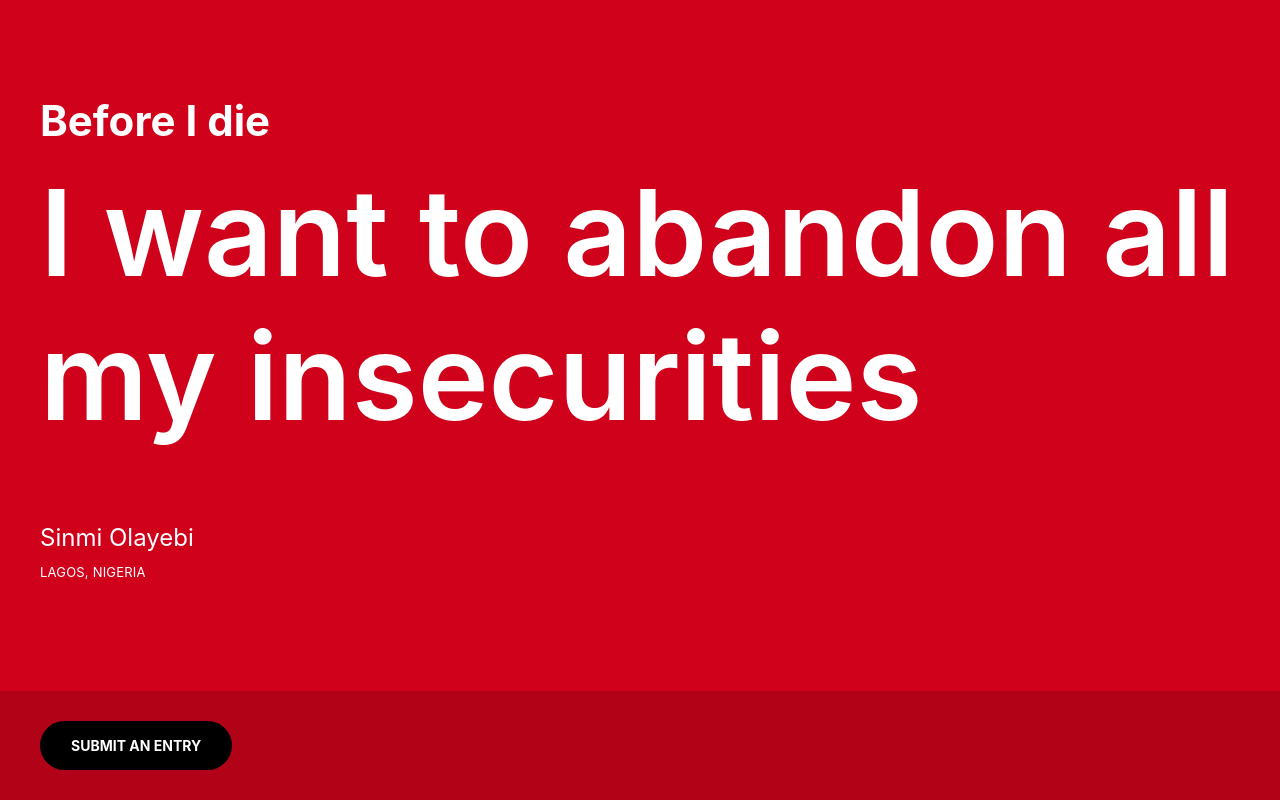
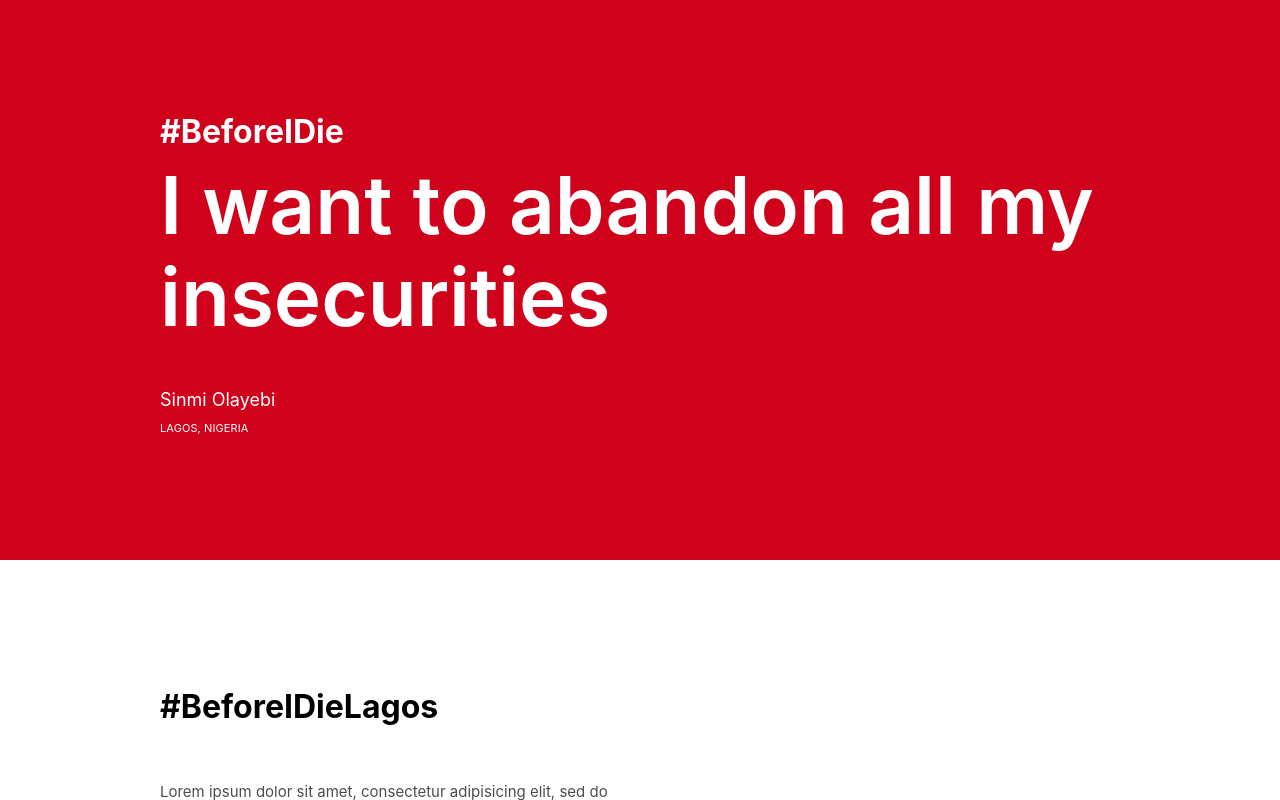
Before and after one commit to iShomala/BeforeIDie, a website: page index.html in a window 1280 px wide. Drawn offline with Linux system fonts and the light colour scheme; files that its build step writes are made by us from their sources.

Commit message:
Animate changes in line height

```diff
--- a/index.html
+++ b/index.html
@@ -23,20 +23,21 @@
             </div>
         </div>
     </div> -->
-    <div class="page page--red" id="quotes">
+    <div id="fake-quote"></div>
+    <div class="hero" id="quotes">
         <div class="item">
             <div class="item__content">
-                <h1 class="item__title item__title--md">Before I die</h1>
-                <div class="item__title item__title--lg" id="quote"></div>
+                <h1 class="item__title item__title--md">#BeforeIDie</h1>
+                <div class="hero__quote" id="quote"></div>
                 <div class="item__author" id="author">Sinmi Olayebi</div>
                 <div class="item__location" id="location">Lagos, Nigeria</div>
             </div>
         </div>
-        <div class="item item--snap-bottom">
+        <!--<div class="item item--snap-bottom">
             <div class="item__content">
                 <button class="btn">Submit an entry</button>
             </div>
-        </div>
+        </div>-->
     </div>
     <div class="page page--fluid">
         <div class="item">
--- a/js/src/app/background.js
+++ b/js/src/app/background.js
@@ -6,5 +6,5 @@ let colors = ['#F42C04', '#0CCE6B', '#182825', '#016FB9', '#770058', '#D0021B'];
       console.log(i);
       $('#quotes').css('background-color', colors[i % colors.length])
       myLoop(++i);
-   }, 20000)
+   }, 45000)
 })(0);
--- a/js/src/app/quotes.js
+++ b/js/src/app/quotes.js
@@ -44,7 +44,12 @@ function typeQuotes(quotes) {
     let sentences = quotes.length != 0 ? quotes : _.map(Quotes.loaded, 'quote');
 
     var text = sentences.shift();
-    var quote = document.getElementById('quote');
+    var quote = $('#quote');
+
+    var fakeQuote = $('#fake-quote');
+    fakeQuote.text(text);
+    quote.css('min-height', fakeQuote.height());
+    console.log('Min height', fakeQuote.height());
 
     return Promise.resolve(text)
         .then(typeLetters)
--- a/sass/modules/_general.scss
+++ b/sass/modules/_general.scss
@@ -48,7 +48,7 @@ button {
     &--red {
         background-color: $red;
         color: white;
-        transition: background-color 10s ease-in-out;
+        transition: background-color 45s ease-in-out;
     }
     &--black {
         background-color: #000;
--- a/sass/modules/_item.scss
+++ b/sass/modules/_item.scss
@@ -1,9 +1,37 @@
+.hero {
+    padding: 120px 0 120px;
+    background-color: $red;
+    color: white;
+    position: relative;
+    width: 100%;
+    transition: background-color 45s;
+}
+
+.hero__quote, #fake-quote {
+    font-size: 8rem;
+    font-weight: 600;
+    margin-bottom: 45px;
+    min-height: 92px;
+    transition: min-height 500ms;
+    line-height: 1.15;
+}
+
+#fake-quote {
+    position: fixed;
+    left: -9999px;
+    top: -9999px;
+    pointer-events: none;
+    z-index: 999;
+    color: black;
+    width: 960px;
+}
+
 .item {
     width: 100%;
-    margin-bottom: 120px;
+    // margin-bottom: 120px;
     &__content {
         // width: 75%;
-        width: 1200px;
+        width: 960px;
         display: block;
         margin: 0 auto;
         &--about {
@@ -43,18 +71,18 @@
         }
     }
     &__title {
-        line-height: 1.2;
+
         &--lg {
-            font-size: 12rem;
+            font-size: 8rem;
             font-weight: 600;
             margin-bottom: 75px;
-            min-height: 290px;
-            max-height: auto;
-            transition: max-height 300ms;
+            min-height: 92px;
+            transition: min-height 300ms;
+            line-height: 1.15;
         }
         &--md {
             margin-bottom: 15px;
-            font-size: 4.2rem;
+            font-size: 3.2rem;
             font-weight: bold;
         }
         .item__content--about & {
@@ -81,12 +109,12 @@
         }
     }
     &__author {
-        font-size: 2.4rem;
-        margin-bottom: 10px;
+        font-size: 1.8rem;
+        margin-bottom: 4px;
     }
     &__location {
-        font-size: 1.3rem;
-        letter-spacing: 0.2px;
+        font-size: 1.1rem;
+        letter-spacing: 0.1px;
         text-transform: uppercase;
     }
     &--main {
```
Also changed, not shown: css/main.css, js/build/app.js.
